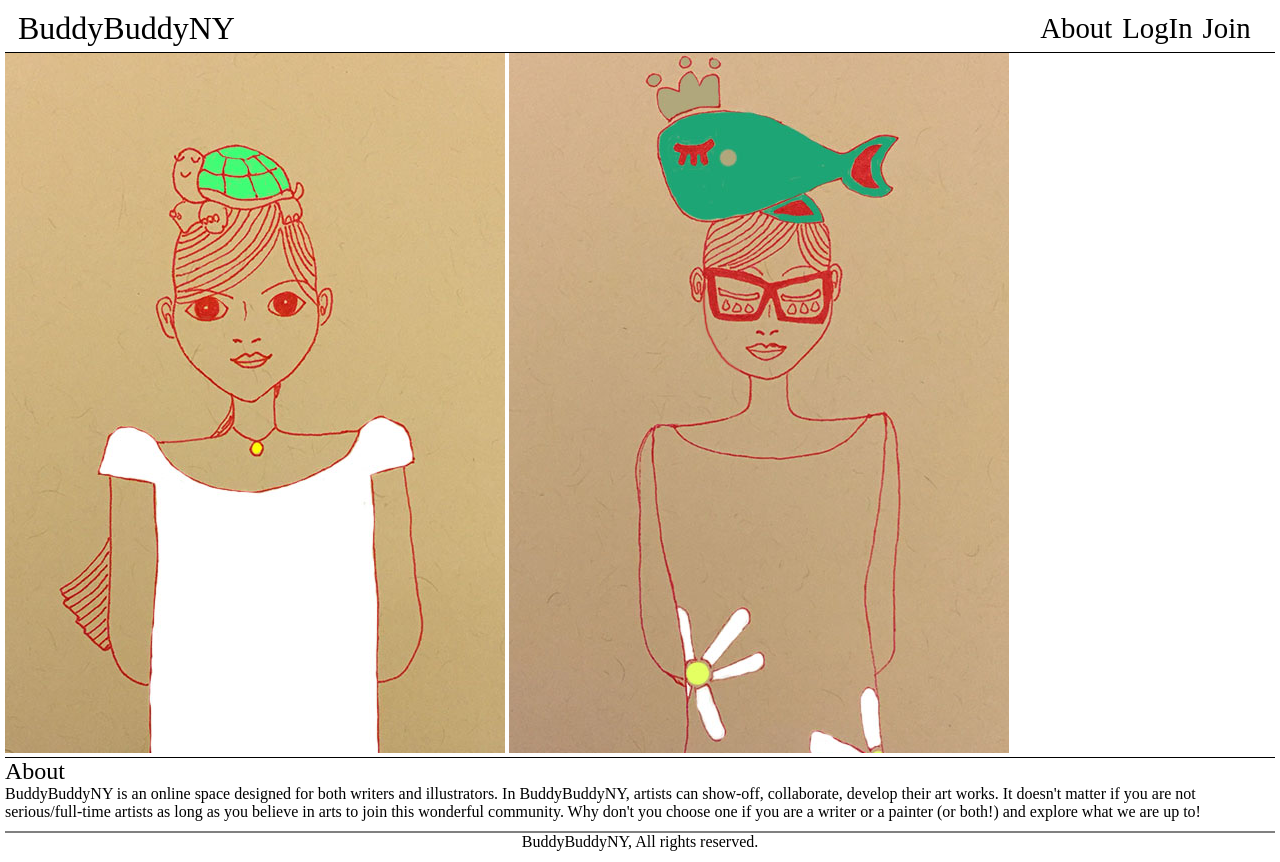
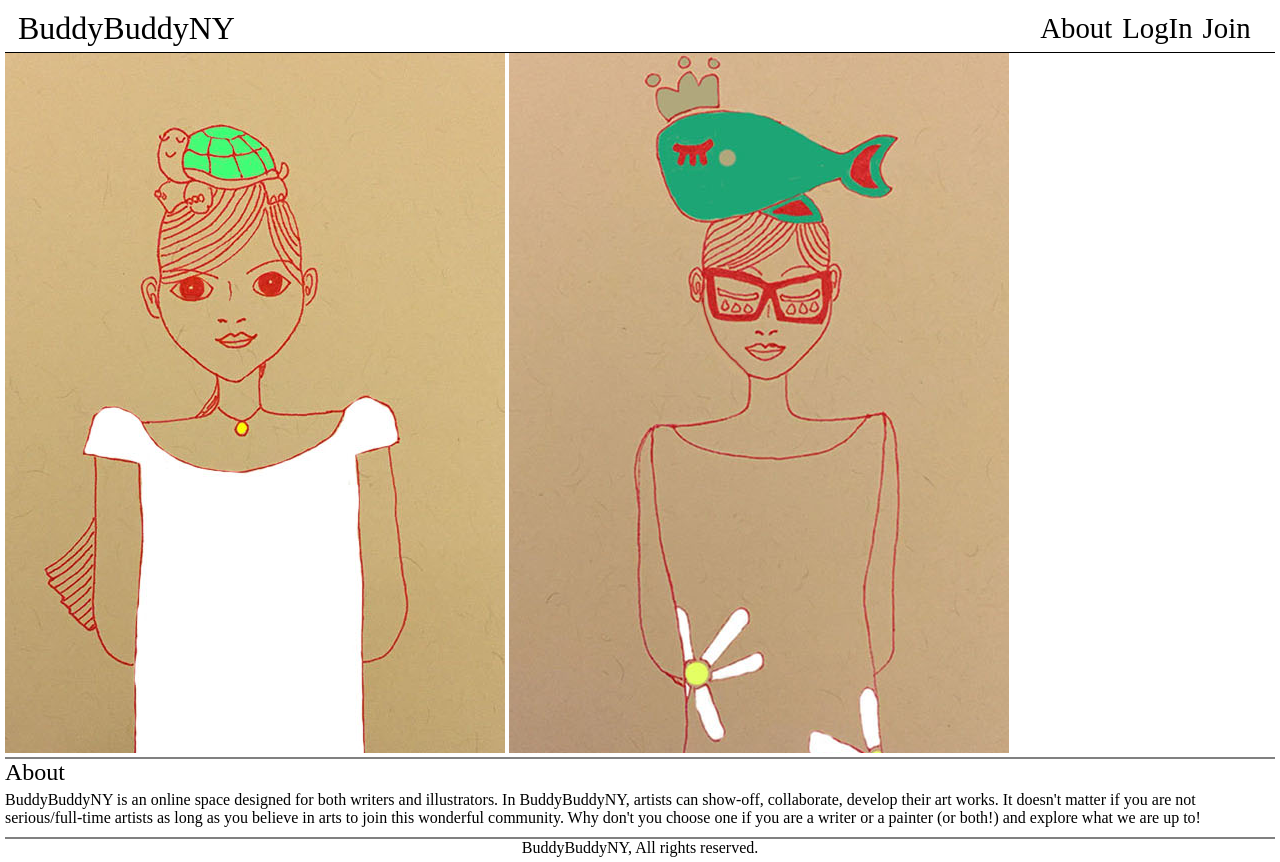
Before and after one commit to ShaneBaek/BuddyBuddyNY, a PHP site: page / in a window 1280 px wide. Run offline with PHP 8.4, Linux system fonts and the light colour scheme; some libraries are stand-ins or nearby versions.

Commit message:
working on peronsal project

```diff
--- a/css/layout.css
+++ b/css/layout.css
@@ -1,10 +1,5 @@
 body {
 	margin: 5px;
-	display: inline-block;
-}
-
-.boxes {
-	display: inline-block;
 }
 
 .boxes a {
@@ -14,27 +9,31 @@ body {
 	white-space: nowrap;
 	overflow: hidden;
 	text-indent: 100%;
+	clear: both;
 }
 
 a.writer {
-	background: url(../images/box1-1-5.jpg) no-repeat;
+	background: url(../images/box1.jpg) no-repeat;
     z-index: 5;
 }
-a.writer {background-position: -100px -20px; }
+a.writer {background-position: -90px -40px; }
 a.writer:hover {background-position: ; }
-a.writer:active {background-position: ; }
+a.writer:active {background-position: -800px -10px; }
 
 a.painter {
-	background: url(../images/box2-1-1.jpg) no-repeat;
+	background: url(../images/box3.jpg) no-repeat;
     z-index: 5;
 }
 a.painter {background-position: -100px -93px; }
 a.painter:hover {background-position: ; }
-a.painter:active {background-position: ; }
+a.painter:active {background-position: -800px -40px; }
 
 .about {
-	border-top: 1px solid black;
+	border-top: 2px solid grey;
 	padding: 0;
+	margin: 0 5px 10px 0;
+	width: 100%;
+	display: block;
 }
 
 h2 {
@@ -48,11 +47,11 @@ h2 {
 
 p {
 	padding: 0;
-	margin: 0 0 10px 0;
 	display: inline-block;
 	font-family: 1.3em 'Baskerville', serif;
 	color: black;
 	font-weight: normal;
+	margin: 5px 0 0 0;
 }
 
 footer {
@@ -62,7 +61,3 @@ footer {
 }
 
 /*////fixes///*/
-
-.clear {
-  clear:both;
-}
--- a/css/menubar.css
+++ b/css/menubar.css
@@ -3,12 +3,14 @@
 }
 
 .navigation {
+	display: inline-block;
 	float: right;
 }
 
 .nav {
 	margin: 7px;
 	list-style: none;
+	display: block;
 }
 
 h1 {
--- a/css/responsive.css
+++ b/css/responsive.css
@@ -12,28 +12,41 @@
 @media only screen and (max-width: 1016px) {
   .boxes a {
   display: inline-block;
-  width: 300px;
+  width: 600px;
   height: 500px;
   white-space: nowrap;
   overflow: hidden;
   text-indent: 100%;
   }
-  a.writer, a.painter {
-    width: 100%;
-  }
+
 
   a.writer {background-position: -10px -50px; }
   a.writer:hover {background-position: ; }
+  a.writer:active {background-position: -700px -10px ; }
+
+  a.painter {background-position: -50px -45px; }
+  a.painter:hover {background-position: ; }
+  a.painter:active {background-position: -679px -14px ; }
+}
+
+@media only screen and (max-width: 655px) {
+  .boxes a {
+    width: 250px;
+    height: 450px;
+  }
+
+  a.writer {background-position: -80px -50px; }
+  a.writer:hover {background-position: ; }
   a.writer:active {background-position: ; }
 
-  a.painter {background-position: -20px -45px; }
+  a.painter {background-position: -100px -75px; }
   a.painter:hover {background-position: ; }
   a.painter:active {background-position: ; }
 }
 
 @media only screen and (max-width: 490px) {
  .boxes a {
-  display: inline-block;
+  display: block;
   width: 100px;
   height: 300px;
   white-space: nowrap;
@@ -56,6 +69,10 @@ a.painter {background-position: -20px -45px; }
 a.painter:hover {background-position: ; }
 a.painter:active {background-position: ; }
 
+.navigation {
+  display: none;
+}
+
 }
 
 @media only screen and (max-width: 400px) {
```
Also changed, not shown: Images/box1-1-5 copy.jpg (deleted), Images/box1.jpg (added), Images/box2-1-1-box.jpg (deleted), Images/box2.jpg (added), Images/box3.jpg (added), Images/box7.jpg (added), 2 other files.
